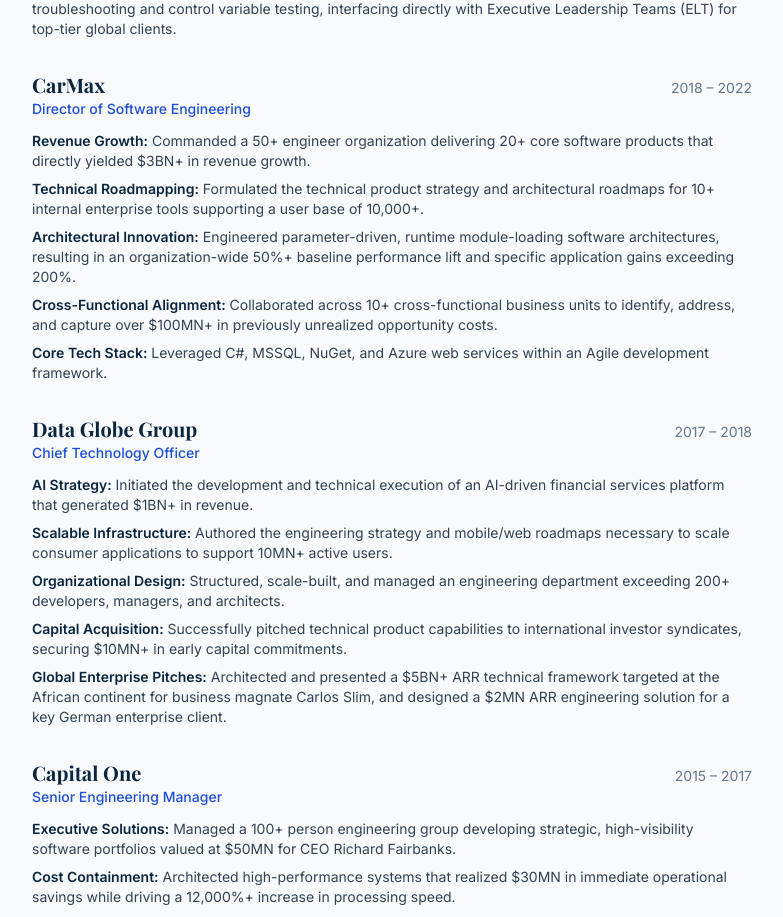
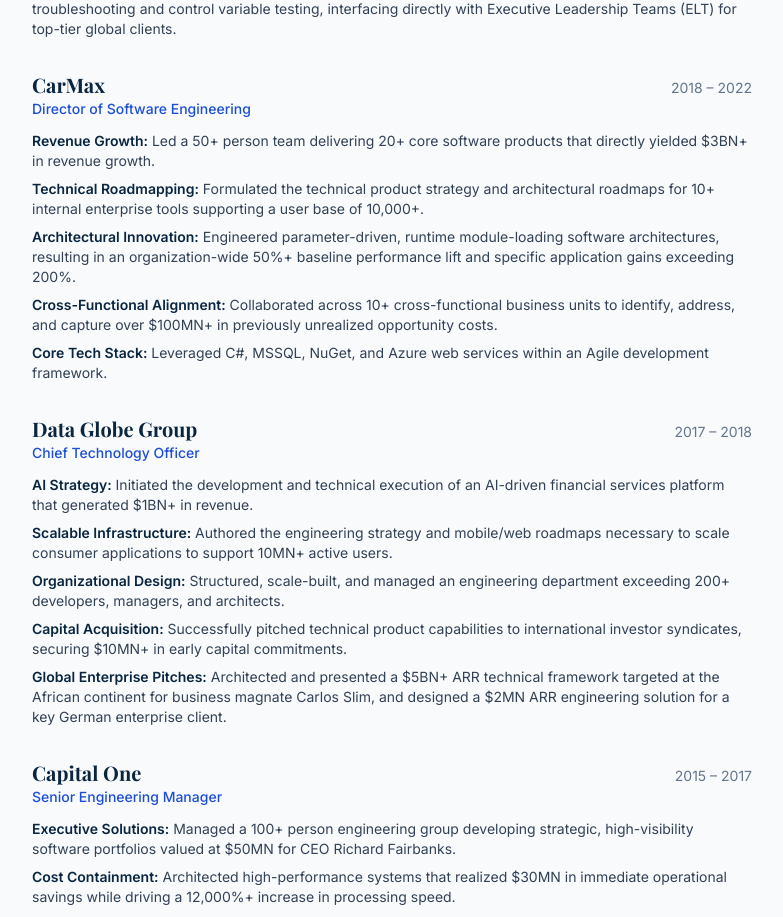
Before and after one commit to rogergwyatt/wgpartners, a Next.js app: page /team/roger-wyatt in a window 1280 px wide. Shown: the part 1431-2348 px from the top of the page, without its empty margins (248-1031 px from the left). Built offline with nearby package versions, Linux system fonts and the light colour scheme.

Commit message:
copy: soften CarMax bullet wording on resume

```diff
--- a/src/app/team/roger-wyatt/page.tsx
+++ b/src/app/team/roger-wyatt/page.tsx
@@ -53,7 +53,7 @@
     title: "Director of Software Engineering",
     period: "2018 – 2022",
     bullets: [
-      { label: "Revenue Growth", text: "Commanded a 50+ engineer organization delivering 20+ core software products that directly yielded $3BN+ in revenue growth." },
+      { label: "Revenue Growth", text: "Led a 50+ person team delivering 20+ core software products that directly yielded $3BN+ in revenue growth." },
       { label: "Technical Roadmapping", text: "Formulated the technical product strategy and architectural roadmaps for 10+ internal enterprise tools supporting a user base of 10,000+." },
       { label: "Architectural Innovation", text: "Engineered parameter-driven, runtime module-loading software architectures, resulting in an organization-wide 50%+ baseline performance lift and specific application gains exceeding 200%." },
       { label: "Cross-Functional Alignment", text: "Collaborated across 10+ cross-functional business units to identify, address, and capture over $100MN+ in previously unrealized opportunity costs." },
```
